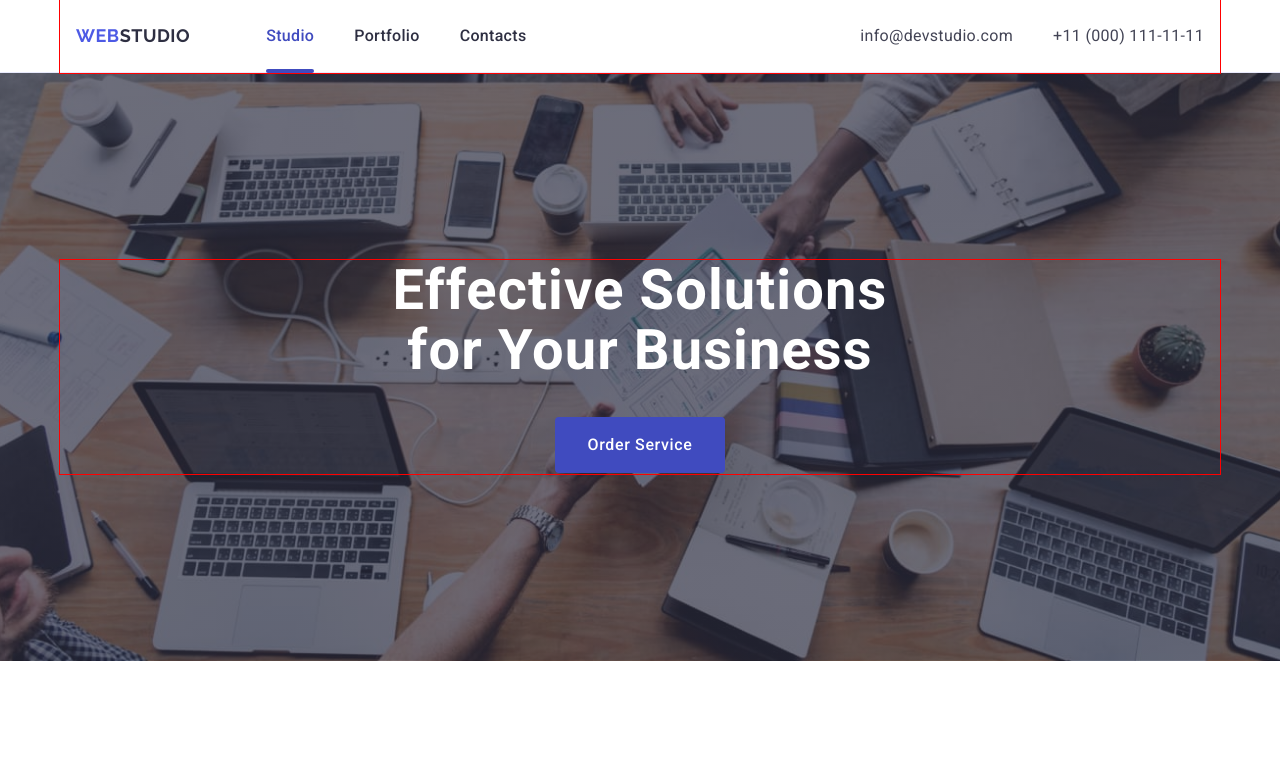
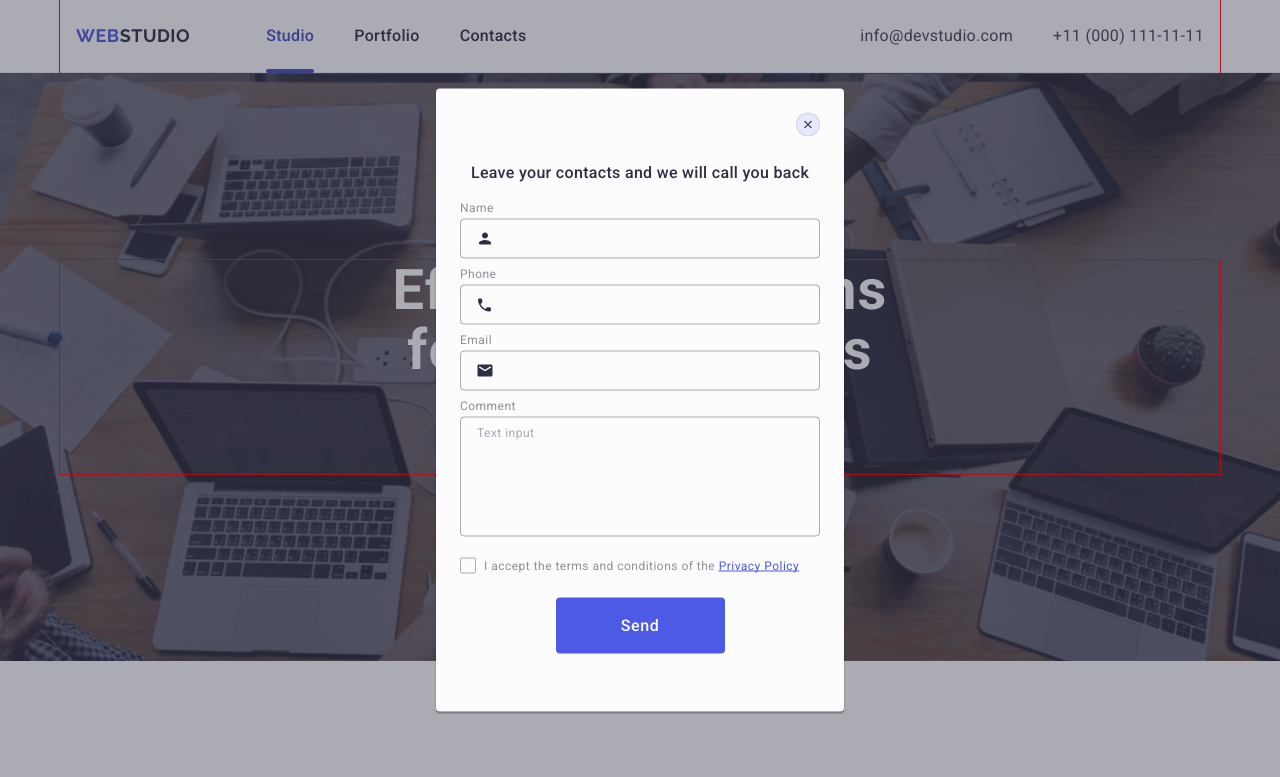
Before and after one commit to daria1kalashnikova/goit-markup-hw-06, a plain HTML site: page index.html in a window 1280 px wide. Both pictures are taken after a click on the button "Order Service". Shown: the top 777 px of the page. Drawn offline with nearby package versions, Linux system fonts and the light colour scheme.

Commit message:
finished modal adaptation

```diff
--- a/css/styles.css
+++ b/css/styles.css
@@ -837,19 +837,38 @@ footer .social-icons-list {
   transition: opacity var(--transition), visibility var(--transition);
 }
 
+.modal-overlay.is-open {
+  opacity: 1;
+  visibility: visible;
+  pointer-events: auto;
+}
+
+.modal-overlay:not(.is-open) .modal {
+  transform: translate(-50%, -150%);
+}
+
 .modal {
   position: absolute;
   top: 50%;
   left: 50%;
   transform: translate(-50%, -50%);
-  width: 408px;
-  min-height: 584px;
-  padding: 72px 24px 24px 24px;
+  width: 288px;
+  height: 623px;
+  padding: 72px 16px 24px;
   background-color: var(--modal-background);
   box-shadow: 0 1px 1px 0 rgba(0, 0, 0, 0.14), 0 1px 3px 0 rgba(0, 0, 0, 0.12),
     0 2px 1px 0 rgba(0, 0, 0, 0.2);
   border-radius: 4px;
   transition: transform var(--transition);
+}
+
+@media only screen and (min-width: 768px) {
+  .modal {
+    width: 408px;
+    min-height: 584px;
+    padding-left: 24px;
+    padding-right: 24px;
+  }
 }
 
 .modal-close {
@@ -880,15 +899,6 @@ footer .social-icons-list {
 .modal-close:hover .modal-svg,
 .modal-close:focus .modal-svg {
   fill: var(--white-background);
-}
-.modal-overlay.is-open {
-  opacity: 1;
-  visibility: visible;
-  pointer-events: auto;
-}
-
-.modal-overlay:not(.is-open) .modal {
-  transform: translate(-50%, -150%);
 }
 
 .modal-title {
--- a/index.html
+++ b/index.html
@@ -519,7 +519,7 @@
     </footer>
     <!-- #endregion Footer -->
     <!-- #region Overlay -->
-    <div class="modal-overlay" data-modal hidden>
+    <div class="modal-overlay" data-modal>
       <div class="modal">
         <button class="modal-close" type="button" data-modal-close>
           <svg class="modal-svg" width="8" height="8">
@@ -593,6 +593,7 @@
         </form>
       </div>
     </div>
+
     <!-- #endregion Overlay -->
     <!-- #region Mobile menu -->
     <div class="mobile-menu js-menu-container" id="mobile-menu">
@@ -653,7 +654,7 @@
     </div>
 
     <!-- #endregion -->
+    <script src="./js/modal.js"></script>
     <script src="./js/mobile-menu.js"></script>
-    <script src="./js/modal.js"></script>
   </body>
 </html>
```
